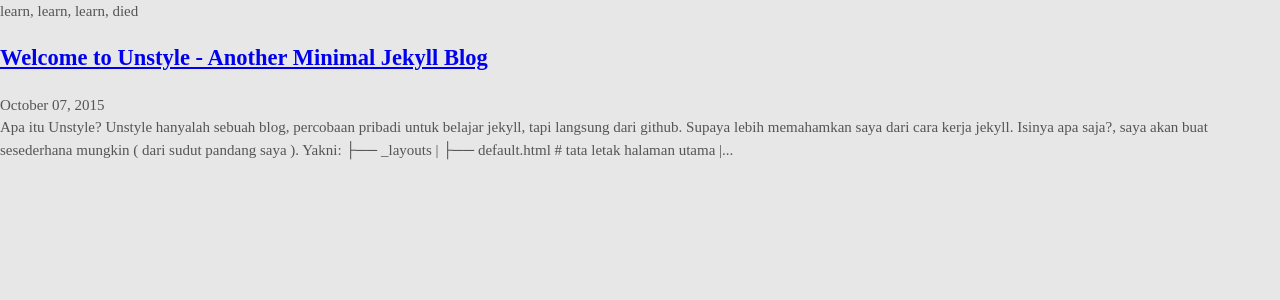
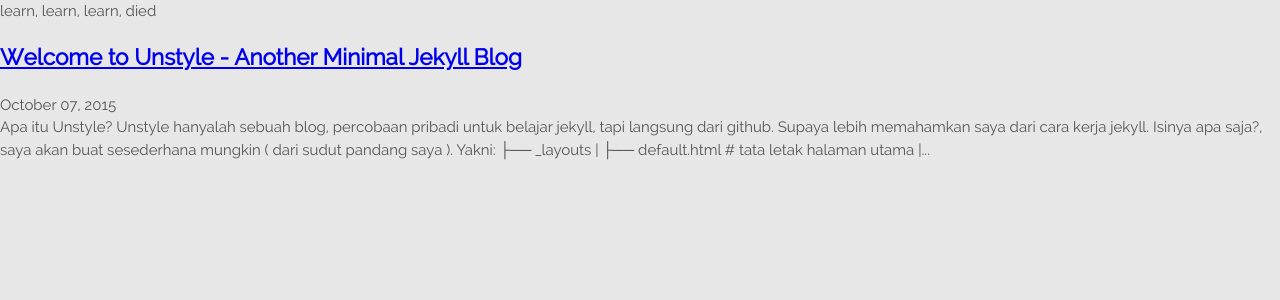
Before and after one commit to unstyle/root, a Jekyll site: the page built from index.html, in a window 1280 px wide. Shown: the top 300 px of the page. Built offline with Jekyll 4.4.1, drawn with Linux system fonts in a browser that asks for light colours; some web fonts are replaced.

Commit message:
Updated style.css

```diff
--- a/assets/style.css
+++ b/assets/style.css
@@ -2,12 +2,12 @@
   font-family: 'Raleway';
   font-style: normal;
   font-weight: 400;
-  src: url('http://unstyle.cf/0.1/fonts/raleway.eot');
+  src: url('fonts/raleway.eot');
   src: local('Raleway'),
-    url('http://unstyle.cf/0.1/fonts/raleway.woff') format('woff'),
-    url('http://unstyle.cf/0.1/fonts/raleway.svg#Raleway') format('svg'),
-    url('http://unstyle.cf/0.1/fonts/raleway.eot?#iefix') format('embedded-opentype'),
-    url('http://unstyle.cf/0.1/fonts/raleway.ttf') format('truetype')
+    url('fonts/raleway.woff') format('woff'),
+    url('fonts/raleway.svg#Raleway') format('svg'),
+    url('fonts/raleway.eot?#iefix') format('embedded-opentype'),
+    url('fonts/raleway.ttf') format('truetype')
 }
 
 *, *:before, *:after {
```
